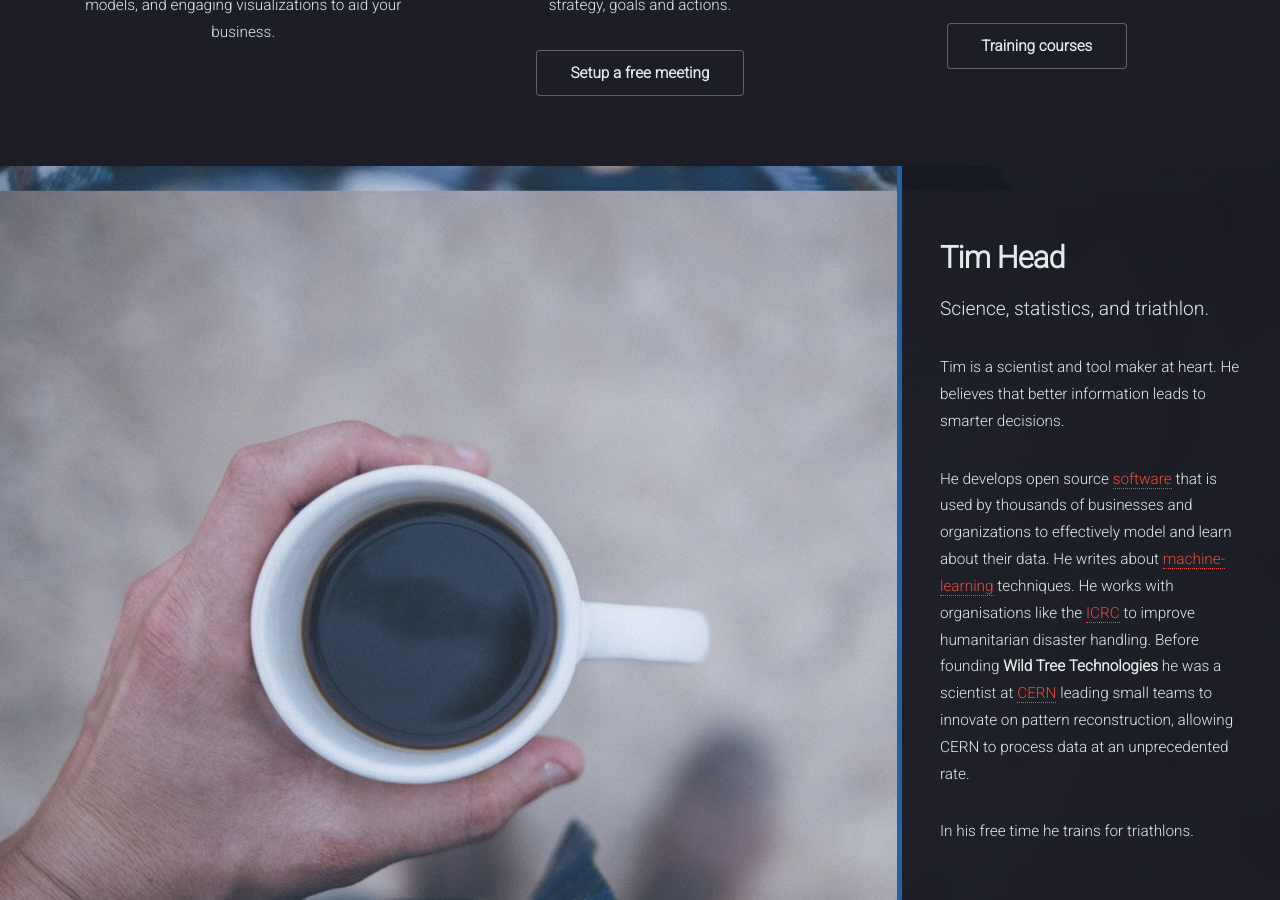
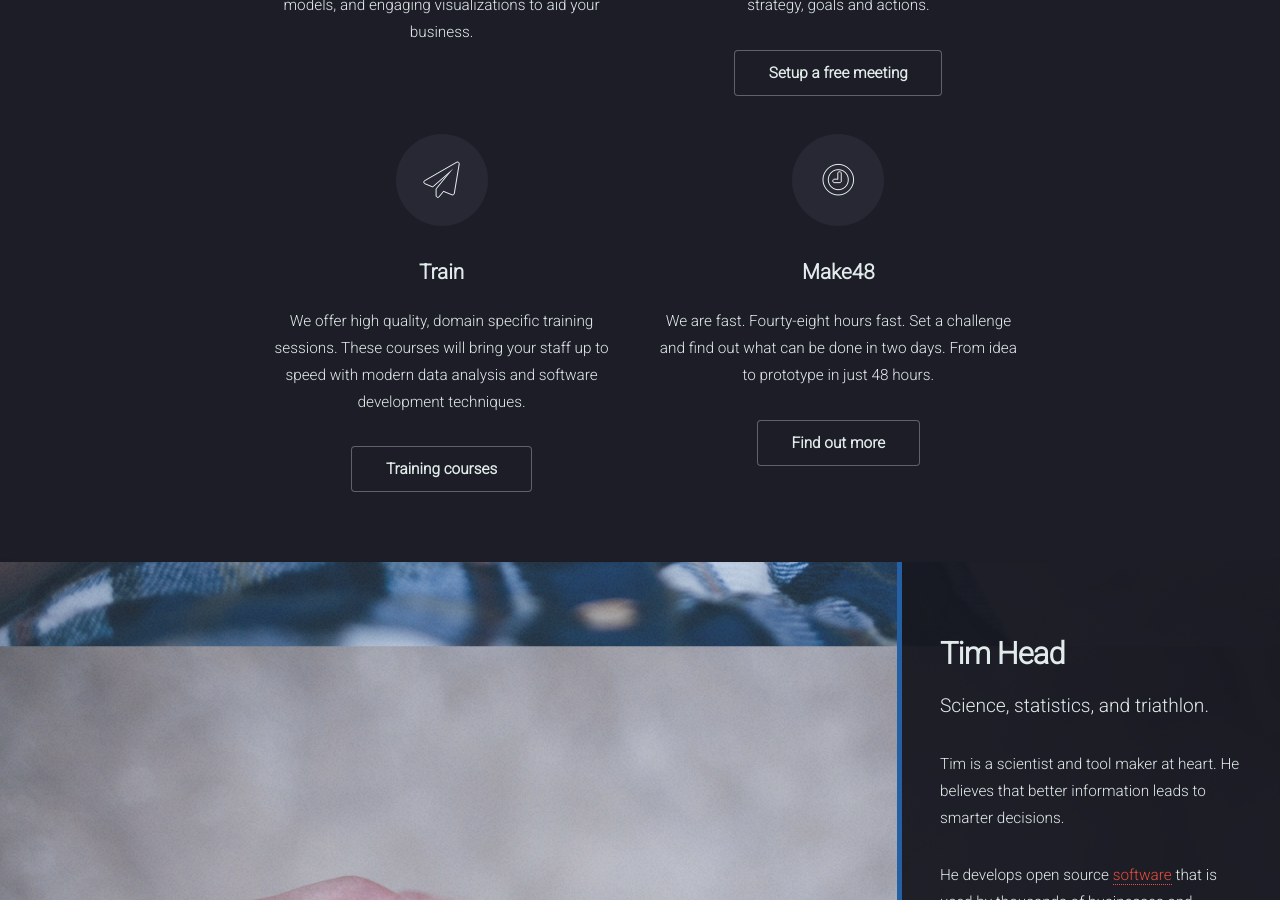
Before and after one commit to wildtreetech/wildtreetech.github.io, a Jekyll site: the page built from index.html, in a window 1280 px wide and 900 px high, scrolled down 2400 px. Built offline with Jekyll 4.4.1, drawn with Linux system fonts in a browser that asks for light colours.

Commit message:
More make48

```diff
--- a/index.html
+++ b/index.html
@@ -60,7 +60,7 @@ layout: default
 		</header>
 		<div class="box alt">
 			<div class="row uniform">
-				<section class="4u 6u(medium) 12u$(xsmall)">
+				<section class="4u -2u 6u(medium) 12u$(xsmall)">
 					<a href="#contact" class="icon alt major fa-line-chart">
 						<span class="label">Data analysis</span>
 					</a>
@@ -86,7 +86,9 @@ layout: default
 						<li><a href="#contact" class="button">Setup a free meeting</a></li>
 					</ul>
 				</section>
-				<section class="4u 6u$(medium) 12u$(xsmall)">
+			</div>
+			<div class="row uniform">
+				<section class="4u -2u 6u(medium) 12u$(xsmall)">
 					<a href="training/" class="icon alt major fa-paper-plane">
 						<span class="label">Training</span>
 					</a>
@@ -96,12 +98,26 @@ layout: default
 						sessions. These courses will bring
 						your staff up to speed with modern data analysis and software
 						development techniques.
-						</p>
-						<ul class="actions">
-							<li><a href="/training/" class="button">Training courses</a></li>
-						</ul>
+					</p>
+					<ul class="actions">
+						<li><a href="/training/" class="button">Training courses</a></li>
+					</ul>
 				</section>
-				</div>
+				<section class="4u 6u$(medium) 12u$(xsmall)">
+					<a href="make48/" class="icon alt major fa-clock-o">
+						<span class="label">Make48</span>
+					</a>
+					<h3><a href="/mak48/">Make48</a></h3>
+					<p>
+						We are fast. Fourty-eight hours fast. Set a challenge and find out
+						what can be done in two days. From idea to prototype
+						in just 48 hours.
+					</p>
+					<ul class="actions">
+						<li><a href="/make48/" class="button">Find out more</a></li>
+					</ul>
+				</section>
+			</div>
 		</div>
 	</div>
 </section>
```
